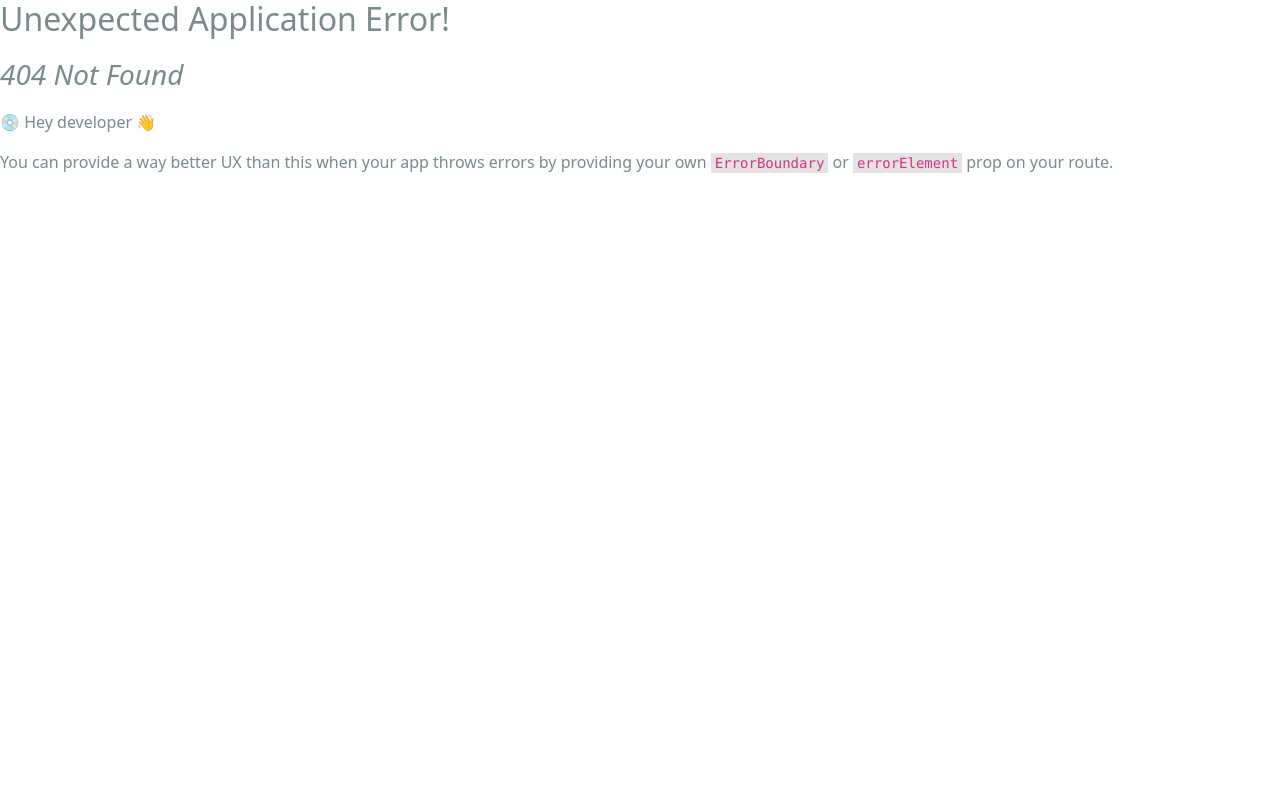
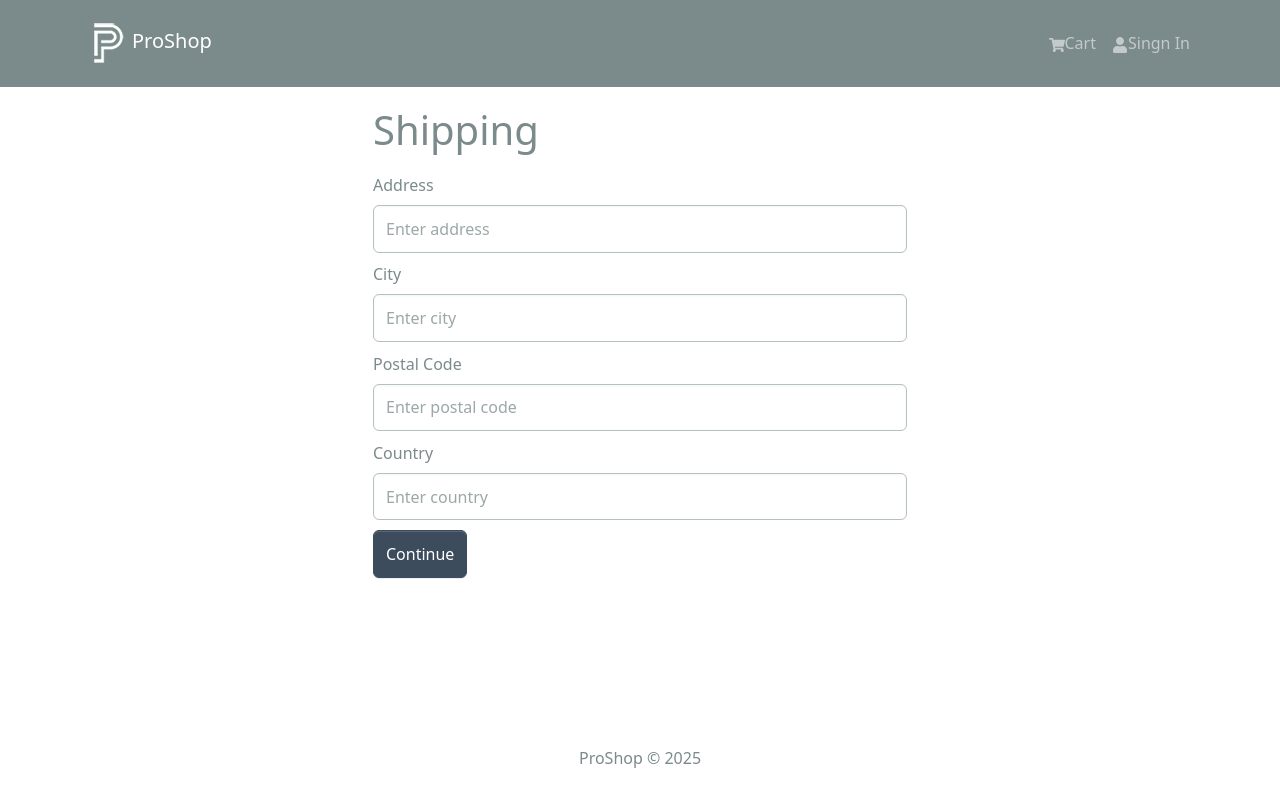
Before and after one commit to vikash-199/proshop, a React (Create React App) app in the folder frontend/: page /shipping in a window 1280 px wide. Before the commit this address had no page. Shown: the top 802 px of the page. Built offline with nearby package versions, Linux system fonts and the light colour scheme.

Commit message:
shipping address from implementation

```diff
--- a/frontend/src/index.js
+++ b/frontend/src/index.js
@@ -19,6 +19,7 @@
 import CartScreen from "./screens/CartScreen";
 import LoginScreen from "./screens/LoginScreen";
 import RegisterScreen from "./screens/RegisterScreen";
+import ShippingScreen from "./screens/ShippingScreen";
 
 const router = createBrowserRouter(
   createRoutesFromElements(
@@ -28,6 +29,7 @@
       <Route path="/cart" element={<CartScreen />} />
       <Route path="/login" element={<LoginScreen />} />
       <Route path="/register" element={<RegisterScreen />} />
+      <Route path="/shipping" element={<ShippingScreen />} />
     </Route>
   )
 );
--- a/frontend/src/screens/CartScreen.jsx
+++ b/frontend/src/screens/CartScreen.jsx
@@ -102,7 +102,7 @@
                 type="button"
                 className="btn-block"
                 disabled={cartItems.length === 0}
-                onClick={() => checkoutHandler}
+                onClick={checkoutHandler}
               >
                 Proceed To Checkout
               </Button>
--- /dev/null
+++ b/frontend/src/screens/ShippingScreen.jsx
@@ -0,0 +1,86 @@
+import { useState } from "react";
+import { Form, Button } from "react-bootstrap";
+import { useDispatch, useSelector } from "react-redux";
+import { useNavigate } from "react-router-dom";
+import FromContainer from "../components/FromContainer";
+// import CheckoutSteps from "../components/CheckoutSteps";
+import { saveShippingAddress } from "../slices/cartSlice";
+
+const ShippingScreen = () => {
+  const cart = useSelector((state) => state.cart);
+  const { shippingAddress } = cart;
+
+  const [address, setAddress] = useState(shippingAddress?.address || "");
+  const [city, setCity] = useState(shippingAddress?.city || "");
+  const [postalCode, setPostalCode] = useState(
+    shippingAddress?.postalCode || ""
+  );
+  const [country, setCountry] = useState(shippingAddress?.country || "");
+
+  const dispatch = useDispatch();
+  const navigate = useNavigate();
+
+  const submitHandler = (e) => {
+    e.preventDefault();
+    dispatch(saveShippingAddress({ address, city, postalCode, country }));
+    navigate("/payment");
+  };
+
+  return (
+    <FromContainer>
+      {/* <CheckoutSteps step1 step2 /> */}
+      <h1>Shipping</h1>
+      <Form onSubmit={submitHandler}>
+        <Form.Group className="my-2" controlId="address">
+          <Form.Label>Address</Form.Label>
+          <Form.Control
+            type="text"
+            placeholder="Enter address"
+            value={address}
+            required
+            onChange={(e) => setAddress(e.target.value)}
+          ></Form.Control>
+        </Form.Group>
+
+        <Form.Group className="my-2" controlId="city">
+          <Form.Label>City</Form.Label>
+          <Form.Control
+            type="text"
+            placeholder="Enter city"
+            value={city}
+            required
+            onChange={(e) => setCity(e.target.value)}
+          ></Form.Control>
+        </Form.Group>
+
+        <Form.Group className="my-2" controlId="postalCode">
+          <Form.Label>Postal Code</Form.Label>
+          <Form.Control
+            type="text"
+            placeholder="Enter postal code"
+            value={postalCode}
+            required
+            onChange={(e) => setPostalCode(e.target.value)}
+          ></Form.Control>
+        </Form.Group>
+
+        <Form.Group className="my-2" controlId="country">
+          <Form.Label>Country</Form.Label>
+          <Form.Control
+            type="text"
+            placeholder="Enter country"
+            value={country}
+            required
+            onChange={(e) => setCountry(e.target.value)}
+          ></Form.Control>
+        </Form.Group>
+
+        <Button type="submit" variant="primary">
+          Continue
+        </Button>
+      </Form>
+    </FromContainer>
+  );
+};
+
+export default ShippingScreen;
--- a/frontend/src/utils/cartUtils.js
+++ b/frontend/src/utils/cartUtils.js
@@ -6,7 +6,6 @@
   // cal items price
   state.itemsPrice = addDecimals(
     state.cartItems.reduce((acc, item) => {
-      console.log(item.price, item.qty);
       return acc + item.price * item.qty;
     }, 0)
   );
@@ -25,7 +24,6 @@
   ).toFixed(2);
 
   localStorage.setItem("cart", JSON.stringify(state));
-  console.log(state);
 
   return state;
 };
```
Also changed, not shown: frontend/src/components/PrivateRoute.jsx (added, +8 -0 lines).
